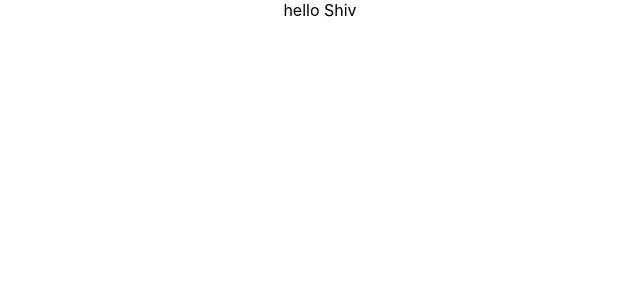
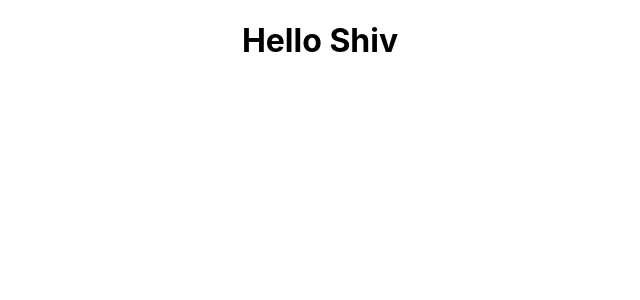
Before and after one commit to shivendra8004/HelloReact, a React (Create React App) app: page / in a window 1280 px wide. Shown: the top 300 px of the page, without its empty margins (320-960 px from the left). Built offline with nearby package versions, Linux system fonts and the light colour scheme.

Commit message:
Created nested react element with attributes

```diff
--- a/src/components/Hello.js
+++ b/src/components/Hello.js
@@ -6,6 +6,10 @@ const Hello = () => {
   //       <h1>Hello Shiv</h1>
   //     </div>
   //   );
-  return React.createElement("div", null, "hello Shiv");
+  return React.createElement(
+    "div",
+    { className: "shiv" },
+    React.createElement("h1", { id: "hi" }, "Hello Shiv")
+  );
 };
 export default Hello;
```
